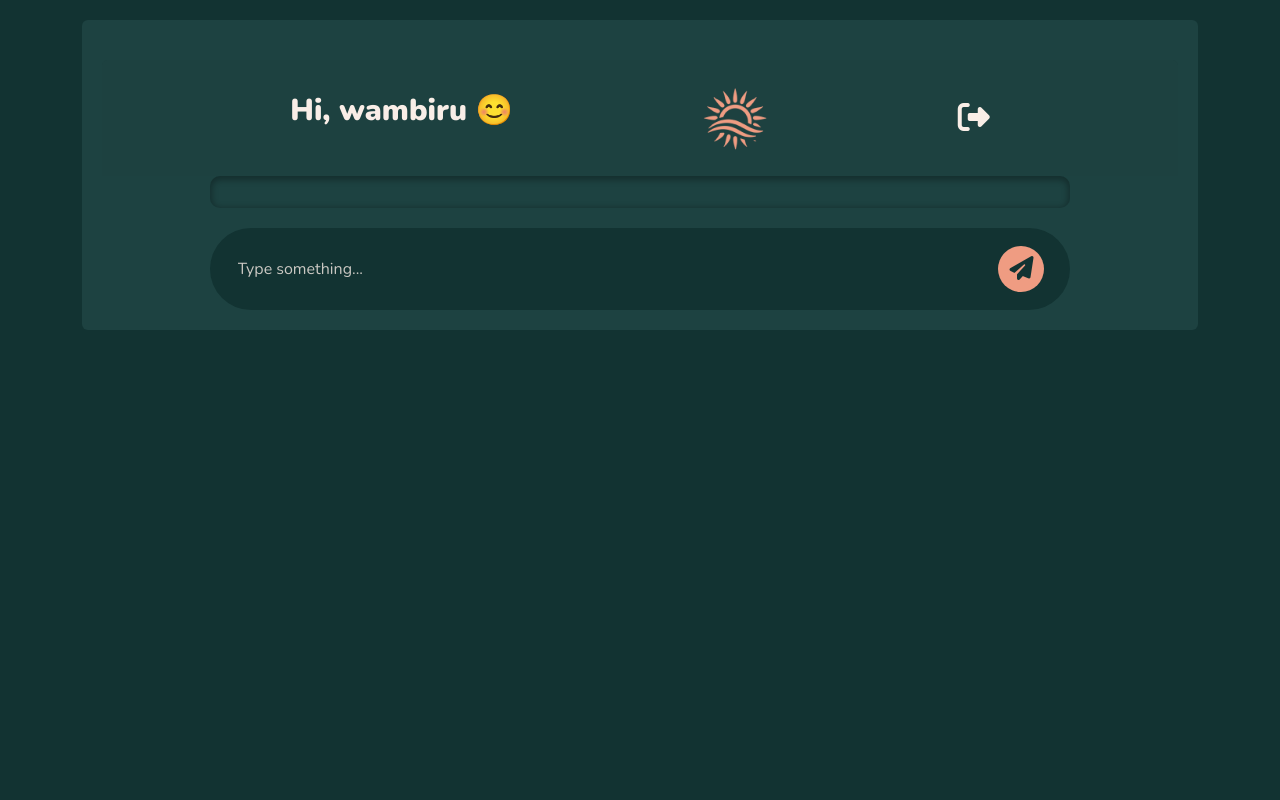
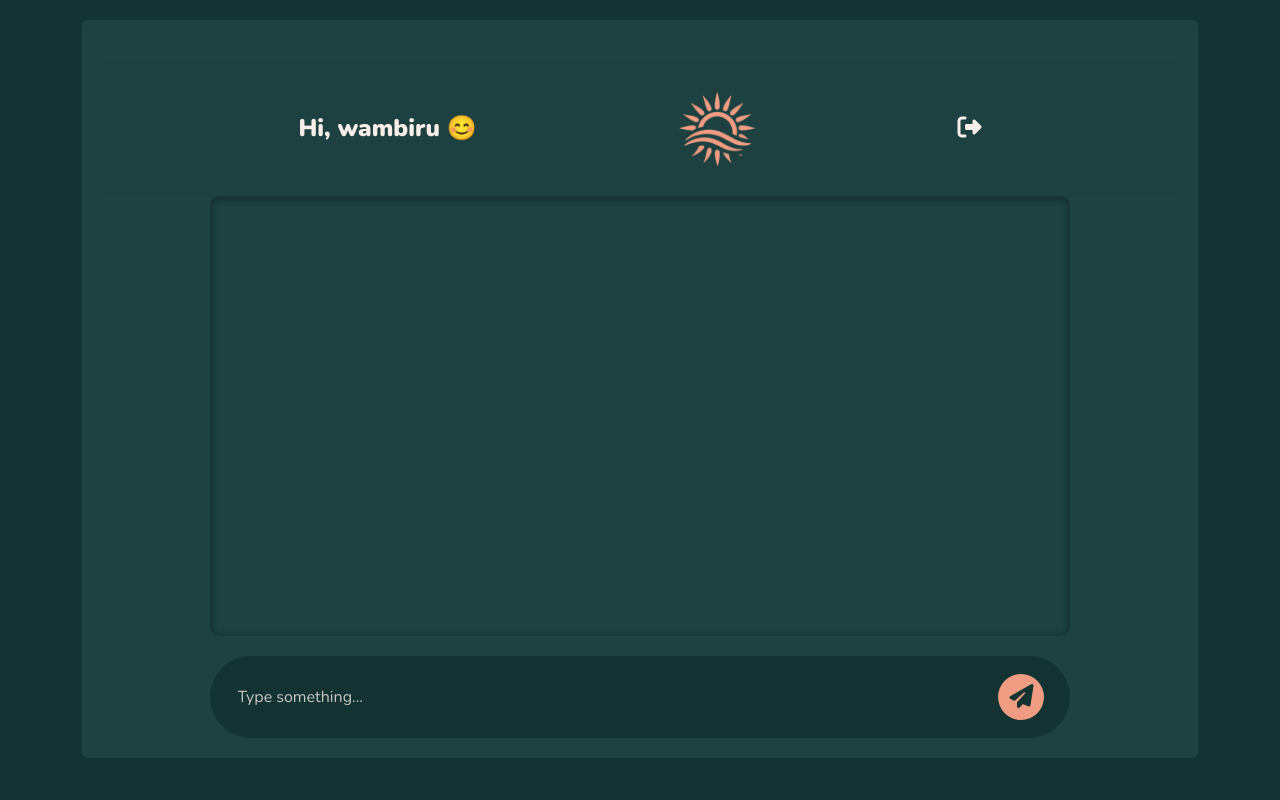
Before and after one commit to WambiruL/solara_ai, a Django app: page /solara_ai in a window 1280 px wide. Run offline with Django 5.2, Linux system fonts and the light colour scheme; a user stored in the database is signed in; some libraries are stand-ins or nearby versions; some web fonts are replaced.

Commit message:
redesign the chat header

```diff
--- a/static/chatbot.css
+++ b/static/chatbot.css
@@ -7,17 +7,31 @@
 .user_greeting{
     color: #f9eee7;
     font-weight: 1000 !important;
-    font-size: 30px;
+    font-size: 24px;
+    margin: 0;
 }
 .chatbot-logo{
-    width: 100px;
+    width: 120px;
     height: auto;
+    transition: transform 0.3s ease;
+}
+.chatbot-logo:hover {
+    transform: scale(1.1);
+}
+.logout{
+    display: flex;
+    align-items: center;
+    transition: transform 0.3s ease;
+}
+.logout:hover{
+    transform: scale(1.1);
 }
 .card-header{
     display: flex;
     justify-content: space-evenly;
     align-items: center;
     margin-top: 20px;
+    padding: 10px 20px;
     border: none !important;
 }
 .card-body{
@@ -26,7 +40,7 @@
     overflow-y: auto;
     padding: 20px;
     margin: 0 auto;
-    height: auto;
+    height: 55vh;
     border-radius: 10px;
     box-shadow: inset 0 2px 6px 2px rgba(0, 0, 0, 0.3);
     padding: 20px;
--- a/templates/chatbot.html
+++ b/templates/chatbot.html
@@ -12,7 +12,7 @@
                 <img src="{% static "Images/logo.png" %}" class="chatbot-logo"></img>
             </a>
             <div class="logout">
-                <a href="{% url "logout" %}"><i class="fa-solid fa-right-from-bracket fa-2xl" style="color: #f9eee7;"></i></a>
+                <a href="{% url "logout" %}"><i class="fa-solid fa-right-from-bracket fa-xl" style="color: #f9eee7;"></i></a>
             </div>
         </div>
         <div class="card-body" id="chatbox">
```
Also changed, not shown: db.sqlite3.
